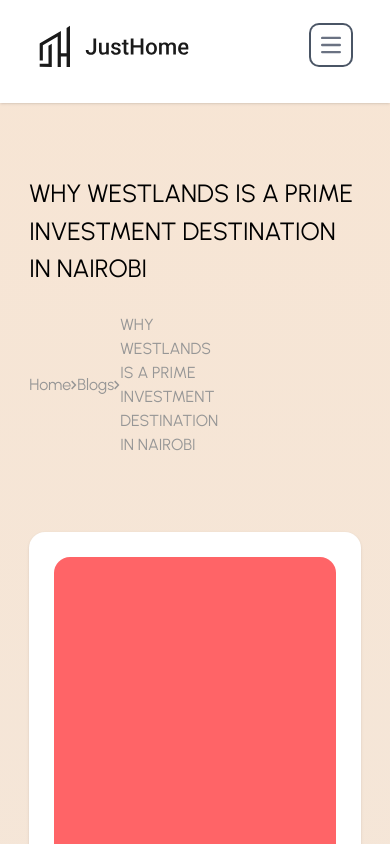
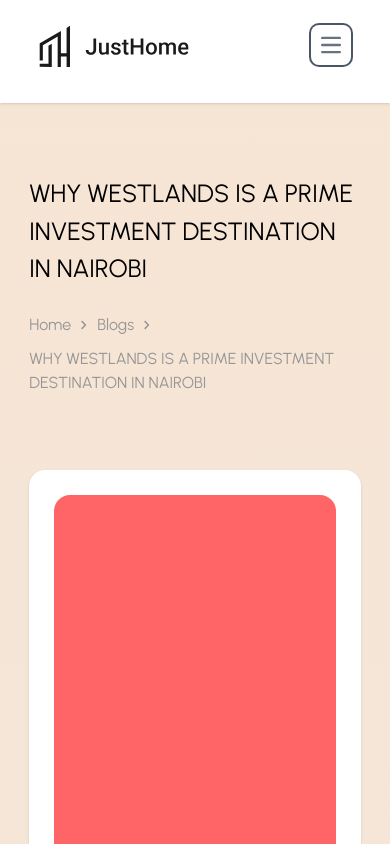
Before and after one commit to manucho4015/luxe-consult-react, a React (Vite) app: page /blogs/1 in a window 390 px wide. Shown: the top 844 px of the page. Built offline with nearby package versions, Linux system fonts and the light colour scheme.

Commit message:
responsiveness -> single blog

```diff
--- a/src/pages/blog/Index.tsx
+++ b/src/pages/blog/Index.tsx
@@ -11,12 +11,12 @@ const Index = () => {
             <div className="inline-flex justify-center w-full">
                 <div className="w-[85%]">
                     <h3 className="mt-[175px] text-[25px] uppercase">why westlands is a prime investment destination in nairobi</h3>
-                    <div className="flex justify-between items-center mt-[25px] max-w-[691px] w-[42.5vw]">
-                        <p className="text-[#969696] capitalize text-[16px]">home</p>
-                        <img src="/chevron-right-grey.svg" alt="chevron right grey" className="max-w-[6.17px] max-h-[10px] h-[5vh] w-[5vh]" />
-                        <p className="text-[#969696] capitalize text-[16px]">blogs</p>
-                        <img src="/chevron-right-grey.svg" alt="chevron right grey" className="max-w-[6.17px] max-h-[10px] h-[5vh] w-[5vh]" />
-                        <p className="text-[#969696] uppercase text-[16px]">why westlands is a prime investment destination in nairobi</p>
+                    <div className="flex flex-wrap md:justify-between items-center mt-[25px] max-w-[691px] w-[80vw] lg:w-[42.5vw]">
+                        <p className="text-[#969696] capitalize text-[16px] md:m-0 mr-[10px]">home</p>
+                        <img src="/chevron-right-grey.svg" alt="chevron right grey" className="max-w-[6.17px] max-h-[10px] h-[5vh] w-[5vh] md:m-0 mr-[10px]" />
+                        <p className="text-[#969696] capitalize text-[16px] md:m-0 mr-[10px]">blogs</p>
+                        <img src="/chevron-right-grey.svg" alt="chevron right grey" className="max-w-[6.17px] max-h-[10px] h-[5vh] w-[5vh] md:m-0 mr-[10px]" />
+                        <p className="text-[#969696] uppercase text-[16px] md:m-0 mt-[10px]">why westlands is a prime investment destination in nairobi</p>
                     </div>
                     <Blog />
                     <Reply />
--- a/src/pages/blog/components/Blog.tsx
+++ b/src/pages/blog/components/Blog.tsx
@@ -4,7 +4,7 @@ const Blog = () => {
     return (
         <div className='bg-white inline-block rounded-2xl p-[25px] w-full shadow mt-[75px]'>
             {/* image */}
-            <div className="bg-red-400 rounded-2xl p-[10px] w-full h-[75vh]">
+            <div className="bg-red-400 rounded-2xl p-[10px] w-full h-[50vh] md:h-[75vh]">
             </div>
             <h5 className="text-[#98730C] text-[30px] capitalize font-semibold mt-[50px]">why westlands is a prime investment destination in nairobi</h5>
             <div className="inline-flex mt-[25px]">
--- a/src/pages/blog/components/Reply.tsx
+++ b/src/pages/blog/components/Reply.tsx
@@ -9,8 +9,8 @@ const Reply = () => {
                     border-gray-300 focus:ring-blue-500 focus:border-blue-500 focus:outline-none"
                 placeholder="Comment..." />
             <div className="mt-[25px]">
-                <input type="text" id="notification-title" className="bg-gray-50 border-[1px] border-slate-300 text-gray-900 text-sm rounded-lg focus:ring-2 focus:ring-blue-500 focus:border-0 focus:outline-none w-[273px] md:w-[40%] p-2.5  placeholder-gray-400 mr-[15px]" placeholder="Name" required />
-                <input type="email" id="notification-title" className="bg-gray-50 border-[1px] border-slate-300 text-gray-900 text-sm rounded-lg focus:ring-2 focus:ring-blue-500 focus:border-0 focus:outline-none w-[273px] md:w-[40%] p-2.5  placeholder-gray-400" placeholder="Email" required />
+                <input type="text" id="notification-title" className="bg-gray-50 border-[1px] border-slate-300 text-gray-900 text-sm rounded-lg focus:ring-2 focus:ring-blue-500 focus:border-0 focus:outline-none w-[273px] md:w-[45%] lg:w-[40%]  p-2.5  placeholder-gray-400 mr-[10%] lg:mr-[15px]" placeholder="Name" required />
+                <input type="email" id="notification-title" className="bg-gray-50 border-[1px] border-slate-300 text-gray-900 text-sm rounded-lg focus:ring-2 focus:ring-blue-500 focus:border-0 focus:outline-none w-[273px] md:w-[45%] lg:w-[40%]  p-2.5  placeholder-gray-400" placeholder="Email" required />
             </div>
             {/* checkbox */}
             <div className="flex items-center mt-[25px]">
```
